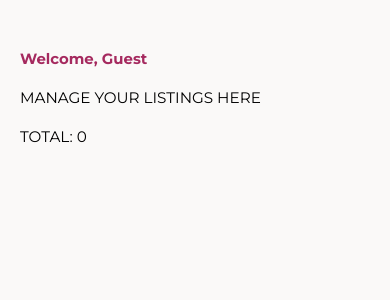
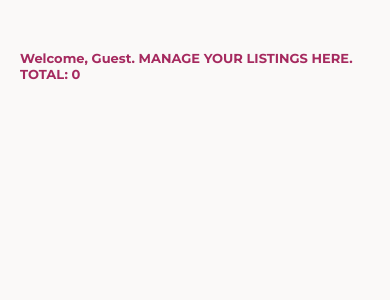
Before and after one commit to kevin-magu/ormlahomes, a PHP site: page /orlmahomes/profile in a window 390 px wide. Shown: the top 300 px of the page. Run offline with PHP 8.4, Linux system fonts and the light colour scheme; some libraries are stand-ins or nearby versions.

Commit message:
orlma homes

```diff
--- a/profile.php
+++ b/profile.php
@@ -44,11 +44,10 @@ if (isset($_SESSION['user_id'])) {
 <body>
 <div id="userResponse" class="response-box hidden"></div>
     <div class="main-content-container margin-top50">
-        <p class="username">Welcome, <?php echo $username; ?></p>
-        <p>MANAGE YOUR LISTINGS HERE</p>
-        <p>TOTAL: <?php echo $propertyCount; ?></p>
+        <p class="username justify-centre display-flex all-pages-title">Welcome, <?php echo $username; ?>. MANAGE YOUR LISTINGS HERE. TOTAL: <?php echo $propertyCount; ?></p>
+        <p></p>
 
-        <div class="listings property-cards-container">
+        <div class="listings property-cards-wrapper">
             <?php
             include 'includes/connection.php';
             error_reporting(E_ALL);
--- a/styles/commonStyles.css
+++ b/styles/commonStyles.css
@@ -655,6 +655,9 @@ button a{
     }
 }
 @media screen and (max-width: 520px) {
+    .sticky-top{
+        height: 100px;
+    }
     .p-filter-container{
         width: 300px;
         gap: 25px;
```
